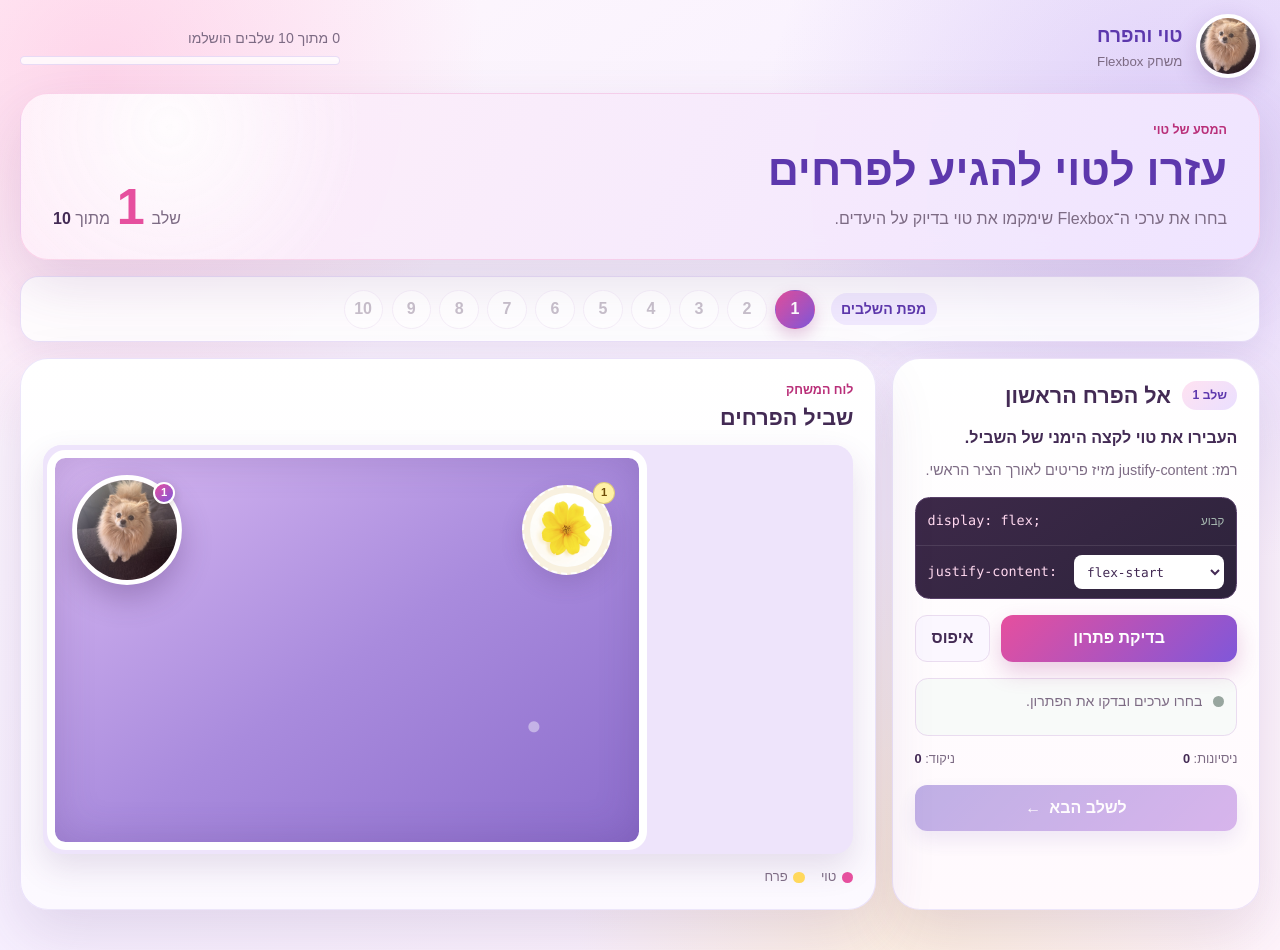
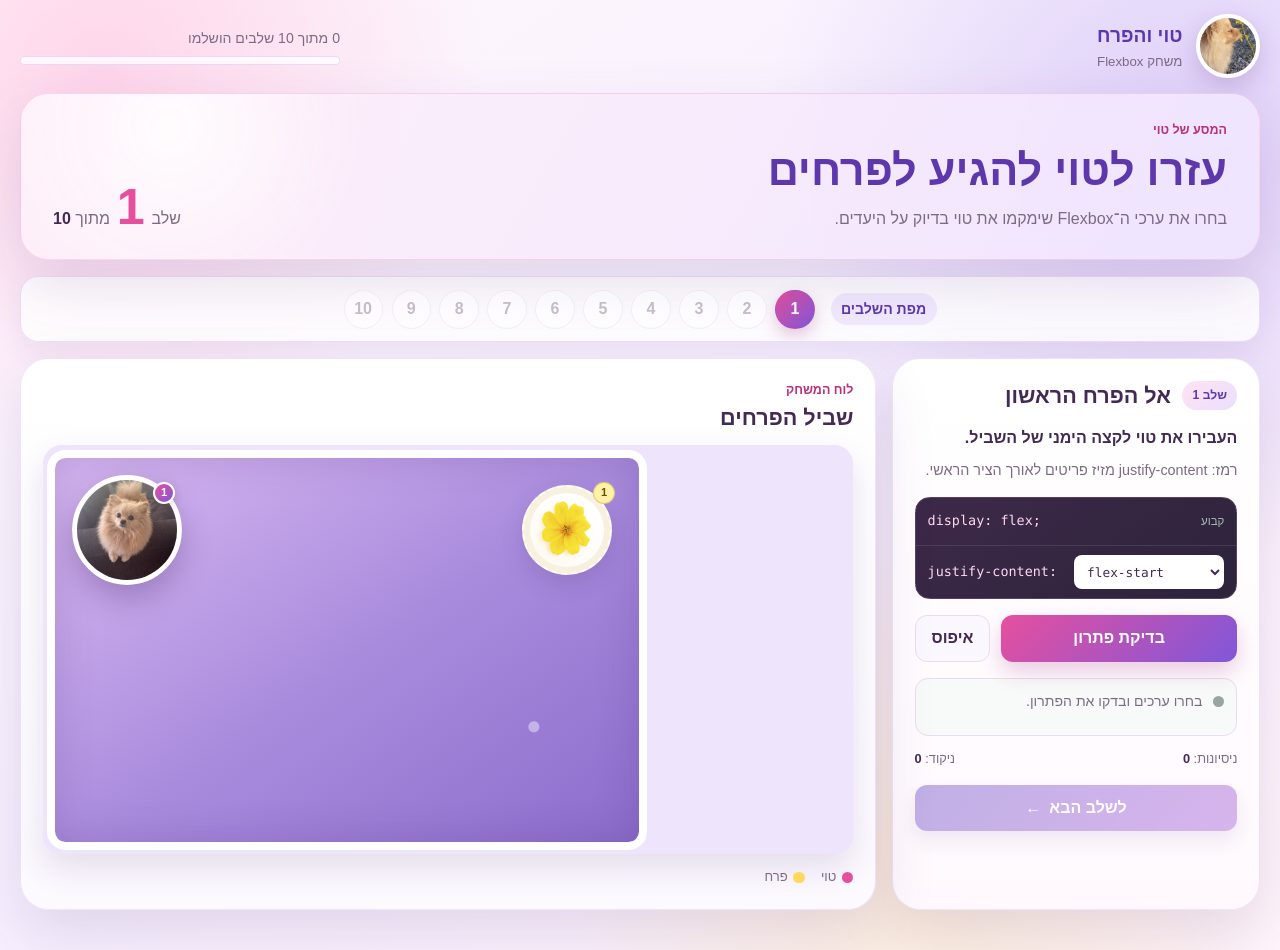
Before and after one commit to romishoshani12/Web-Applications-Task2, a plain HTML site: page index.html in a window 1280 px wide. Drawn offline with Linux system fonts and the light colour scheme.

Commit message:
change the image of the logo

```diff
--- a/index.html
+++ b/index.html
@@ -14,7 +14,7 @@
         <header class="site-header">
             <a class="brand" href="#game-main" aria-label="טוי והפרח — חזרה למשחק">
                 <span class="brand-photo" aria-hidden="true">
-                    <img src="assets/Toy.JPG" alt="">
+                    <img src="assets/toy_with_flower.JPG" alt="">
                 </span>
                 <span class="brand-copy">
                     <span class="brand-title">טוי והפרח</span>
```
